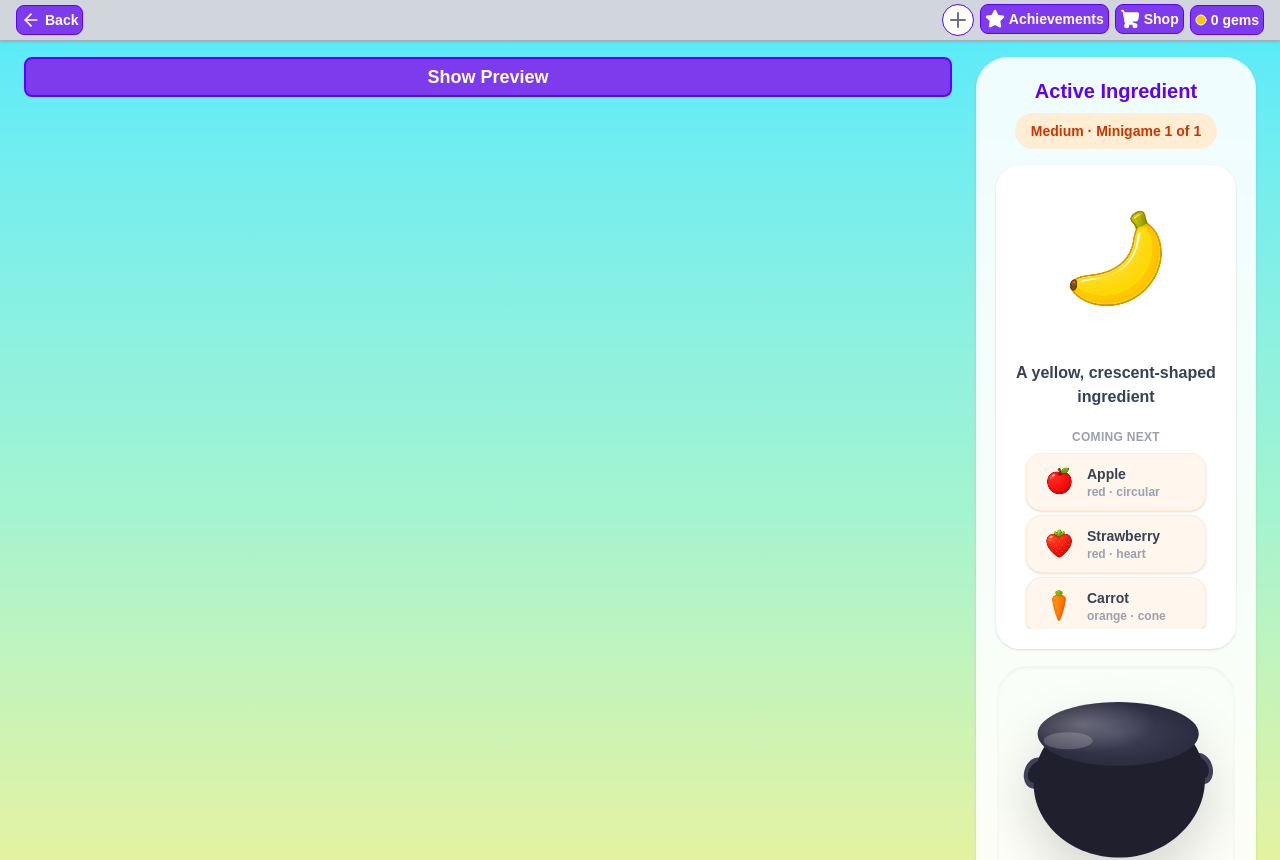
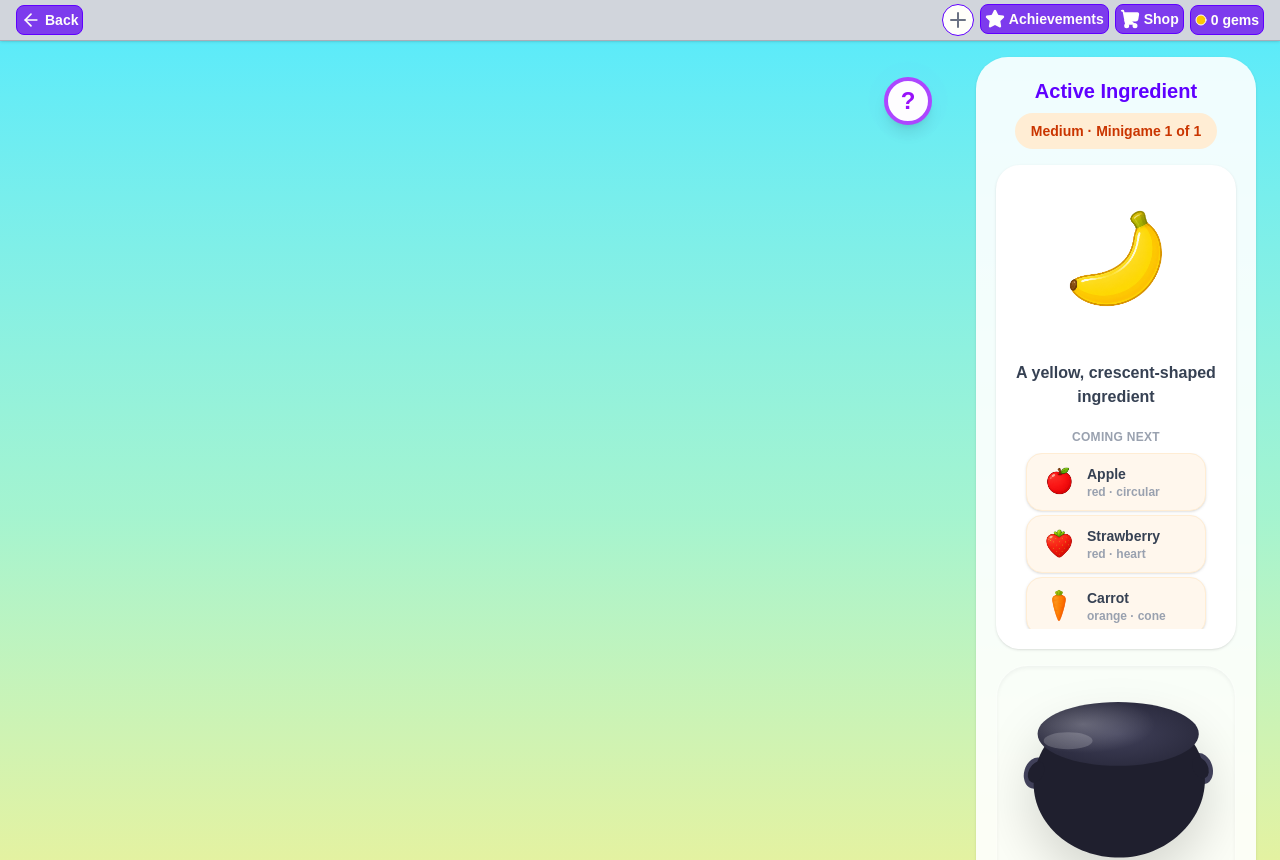
Before and after one commit to SOFTENG701-2026/group6-vocab-game, a Next.js app: page /game in a window 1280 px wide. Shown: the top 860 px of the page. Built offline with nearby package versions, Linux system fonts and the light colour scheme.

Commit message:
feat: added a layout file to place preview button.

```diff
--- a/app/game/page.tsx
+++ b/app/game/page.tsx
@@ -13,6 +13,8 @@ import BlockSpellingMinigame from "@/components/minigames/block-spelling-minigam
 import IngredientPotDropArea from "@/components/game/shared-pot-drop-area";
 import IngredientMatchPreviewModal from "@/components/modals/previews/ingredient-match-preview-modal";
 import BlockSpellingPreviewModal from "@/components/modals/previews/block-spelling-preview-modal";
+import PreviewHelpButton from "@/components/game/preview-help-button";
+import MinigamePreviewFrame from "@/components/game/layout-minigame-preview";
 
 export default function GamePage() {
   const [activeIngredientIndex, setActiveIngredientIndex] = useState(0);
@@ -140,10 +142,12 @@ export default function GamePage() {
         >
           {/* Minigame area */}
           <section className='h-full flex flex-col gap-3 overflow-hidden'>
-            <Button onClick={() => setIsPreviewOpen(true)}>Show Preview</Button>
-            <div className='flex-1 min-h-auto overflow-hidden'>
+            <MinigamePreviewFrame
+              onPreviewClick={() => setIsPreviewOpen(true)}
+              resetKey={`$activeIngredient?.id}-${activeMinigameId}`}
+            >
               {activeIngredient ? renderActiveMinigame(activeMinigameId) : <MinigameFallback />}
-            </div>
+            </MinigamePreviewFrame>
           </section>
           {/* Active ingredient / button / status area */}
           <aside
--- /dev/null
+++ b/components/game/layout-minigame-preview.tsx
@@ -0,0 +1,21 @@
+import PreviewHelpButton from "@/components/game/preview-help-button";
+
+type MinigamePreviewFrameProps = {
+  onPreviewClick: () => void;
+  resetKey?: string;
+  children: React.ReactNode;
+};
+
+export default function MinigamePreviewFrame({ onPreviewClick, resetKey, children }: MinigamePreviewFrameProps) {
+  return (
+    <div className='relative h-full min-h-0 w-full'>
+      {/* Minigame content */}
+      <div className='h-full min-h-0 w-full overflow-hidden rounded-4xl'>{children}</div>
+
+      {/* Help button overlay */}
+      <div className='pointer-events-none absolute right-5 top-5 z-999'>
+        <PreviewHelpButton onClick={onPreviewClick} resetKey={resetKey} className='pointer-events-auto' />
+      </div>
+    </div>
+  );
+}
--- /dev/null
+++ b/components/game/preview-help-button.tsx
@@ -0,0 +1,70 @@
+"use client";
+
+import { useEffect, useState } from "react";
+
+type PreviewHelpButtonProps = {
+  onClick: () => void;
+  label?: string;
+  shouldPulse?: boolean;
+  resetKey?: string;
+  className?: string;
+};
+
+export default function PreviewHelpButton({
+  onClick,
+  label = "Show preview",
+  shouldPulse = true,
+  resetKey,
+
+  className = "",
+}: PreviewHelpButtonProps) {
+  const [hasBeenClicked, setHasBeenClicked] = useState(false);
+
+  useEffect(() => {
+    setHasBeenClicked(false);
+  }, [resetKey]);
+
+  const shouldShowPulse = shouldPulse && !hasBeenClicked;
+
+  function handleClick() {
+    setHasBeenClicked(true);
+    onClick();
+  }
+
+  return (
+    <button
+      type='button'
+      aria-label={label}
+      title={label}
+      onClick={handleClick}
+      className={`
+        group relative z-20
+        flex h-12 w-12 items-center justify-center
+        rounded-full border-4 border-purple-500
+        bg-white text-purple-600 shadow-lg
+        transition-all duration-200 ease-out
+
+        hover:scale-110 hover:bg-purple-500 hover:text-white
+        focus:outline-none focus:ring-4 focus:ring-purple-300
+        active:scale-95
+
+        ${className}
+      `}
+    >
+      {shouldShowPulse && (
+        <span
+          aria-hidden='true'
+          className='
+            absolute inset-0 -z-10
+            rounded-full bg-purple-400/60
+            animate-ping
+          '
+        />
+      )}
+
+      <span className='text-2xl font-extrabold leading-none transition-transform duration-200 group-hover:rotate-12 group-focus:rotate-12'>
+        ?
+      </span>
+    </button>
+  );
+}
```
